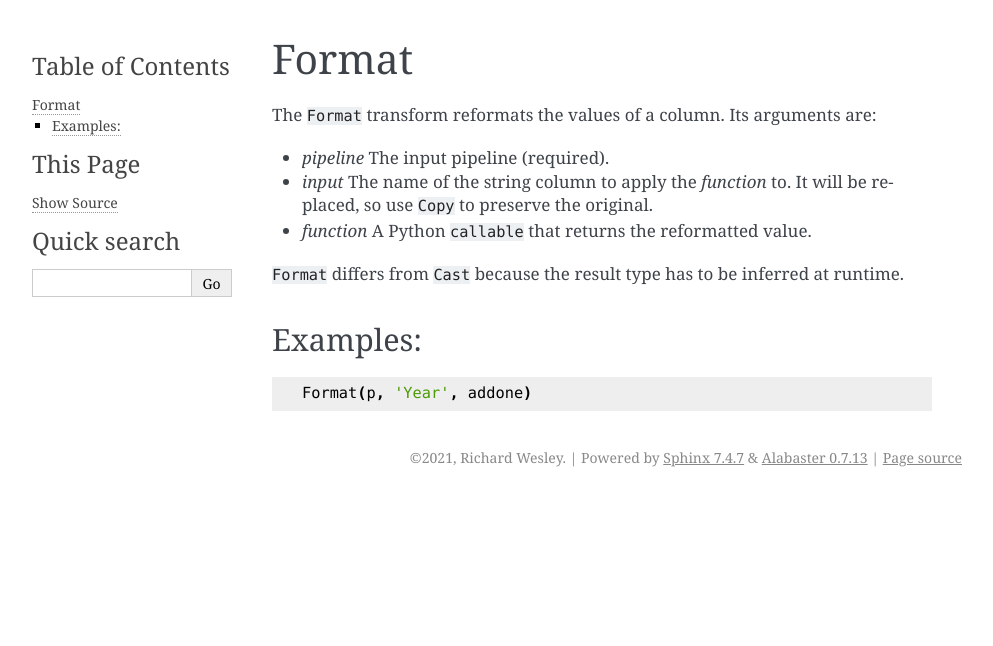
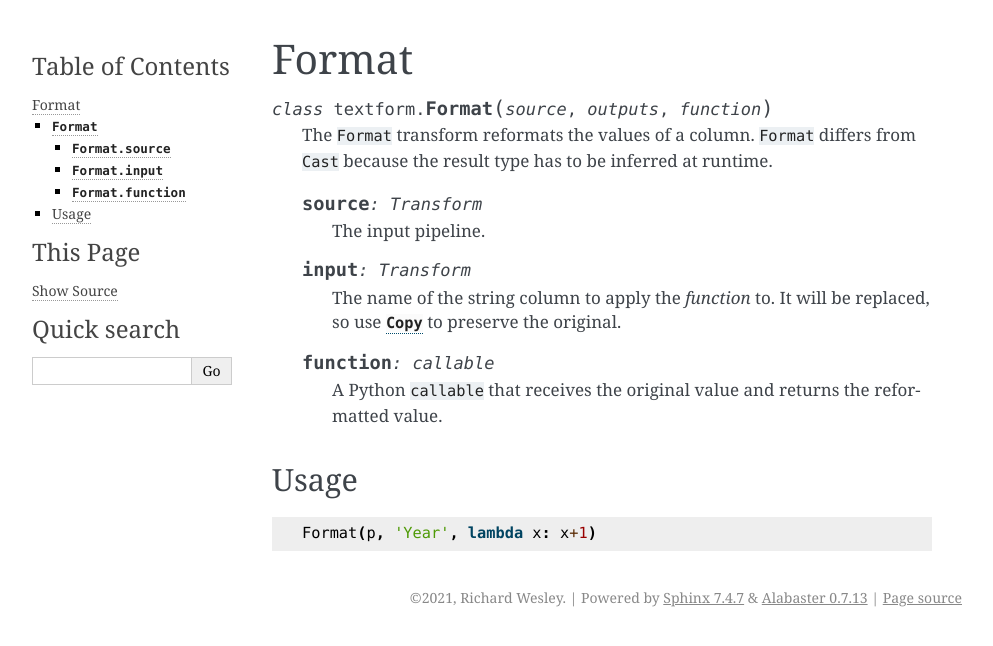
Before and after one commit to hawkfish/textform, a Sphinx documentation site: the page built from docs/transforms/format.rst, in a window 1280 px wide. Shown: the top 646 px of the page, without its empty margins (148-1141 px from the left). Built offline with Sphinx 7.4.7, drawn with Linux system fonts in a browser that asks for light colours.

Commit message:
Document Format with domains

```diff
--- a/docs/transforms/format.rst
+++ b/docs/transforms/format.rst
@@ -1,17 +1,33 @@
 Format
 ======
 
-The ``Format`` transform reformats the values of a column. Its arguments are:
+.. py:currentmodule:: textform
 
-* *pipeline* The input pipeline (required).
-* *input* The name of the string column to apply the *function* to. It will be replaced, so use ``Copy`` to preserve the original.
-* *function* A Python ``callable`` that returns the reformatted value.
+.. py:class:: Format(source, outputs, function)
 
-``Format`` differs from ``Cast`` because the result type has to be inferred at runtime.
+    The ``Format`` transform reformats the values of a column.
+    ``Format`` differs from ``Cast`` because the result type has to be inferred at runtime.
 
-Examples:
-^^^^^^^^^
+    .. py:attribute:: source
+        :type: Transform
+
+        The input pipeline.
+
+    .. py:attribute:: input
+        :type: Transform
+
+        The name of the string column to apply the *function* to.
+        It will be replaced, so use :py:class:`Copy` to preserve the original.
+
+    .. py:attribute:: function
+        :type: callable
+
+        A Python ``callable`` that receives the original value and returns the reformatted value.
+
+
+Usage
+^^^^^
 
 .. code-block:: python
 
-   Format(p, 'Year', addone)
+   Format(p, 'Year', lambda x: x+1)
```
